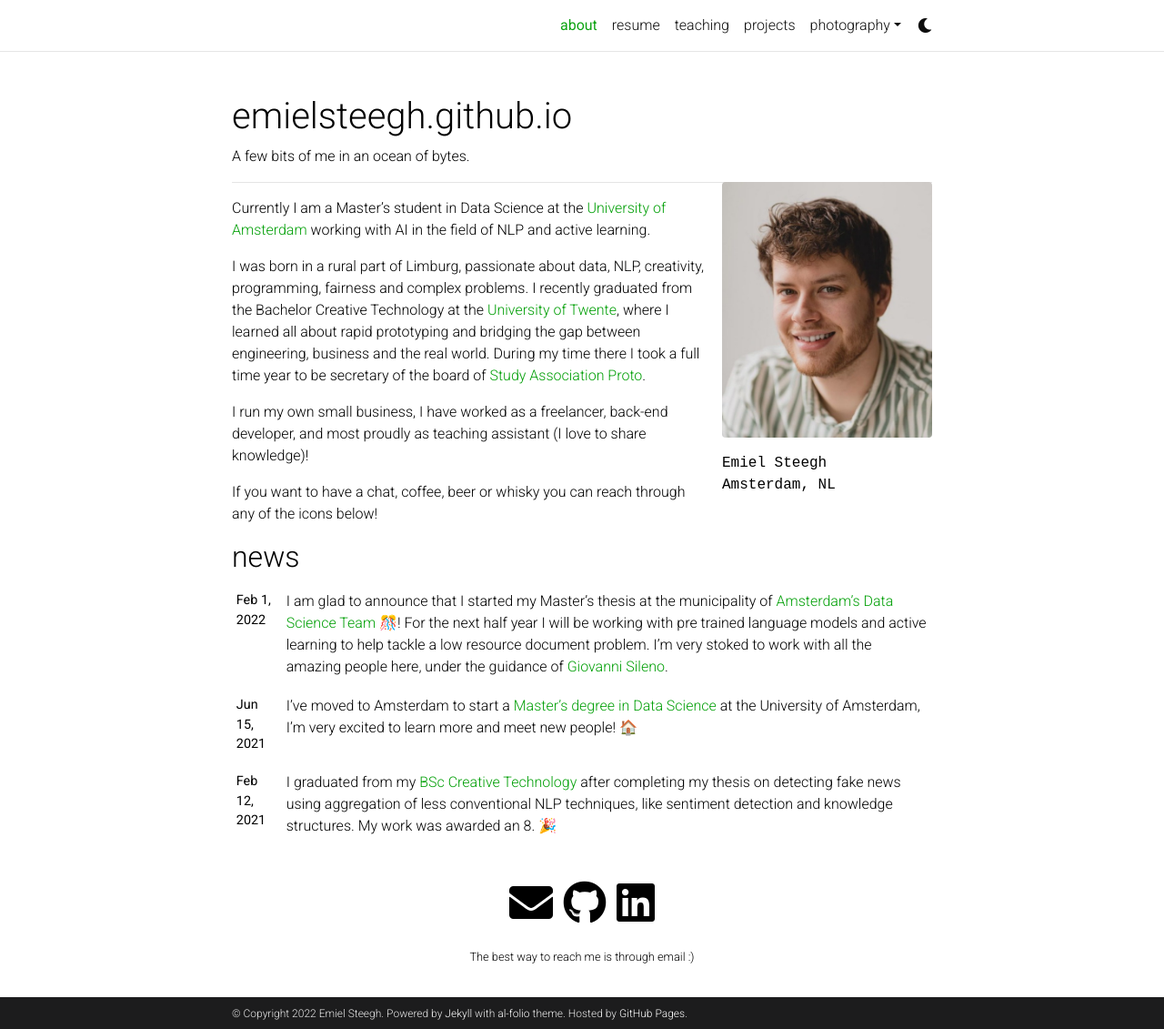
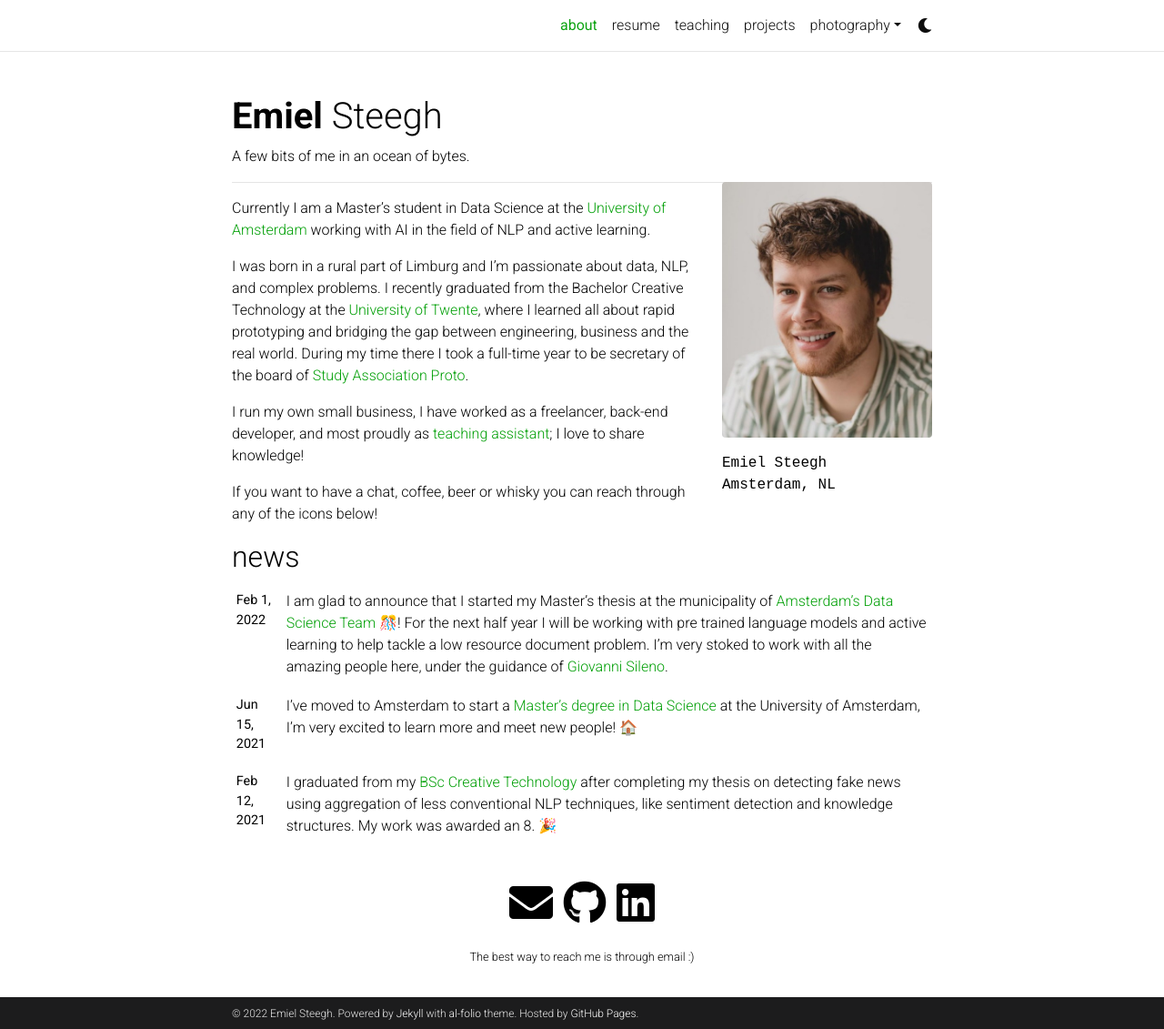
Before and after one commit to emielsteegh/emielsteegh.github.io, a Jekyll site: the page built from _pages/about.md, in a window 1280 px wide and 1131 px high. Shown: the whole window at 91% size. Built offline with Jekyll 4.4.1, drawn with Linux system fonts in a browser that asks for light colours; full-size pictures stand in for the smaller copies a plugin makes; emoji names are drawn with the system emoji font; comment, search, counter and statistics services are not loaded; a style sheet for code colours, icons or effects is not loaded.

Commit message:
update content

```diff
--- a/_includes/footer.html
+++ b/_includes/footer.html
@@ -1,7 +1,7 @@
     {% if site.footer_fixed %}
     <footer class="fixed-bottom">
       <div class="container mt-0">
-        &copy; Copyright {{ site.time | date: '%Y' }} {{ site.first_name }} {{ site.middle_name }} {{ site.last_name }}. {{ site.footer_text }}
+        &copy; {{ site.time | date: '%Y' }} {{ site.first_name }} {{ site.middle_name }} {{ site.last_name }}. {{ site.footer_text }}
         {%- if site.impressum_path -%}
         <a href="{{ site.url }}{{ site.baseurl }}{{ site.impressum_path }}">Impressum</a>.
         {%- endif -%}
--- a/_layouts/about.html
+++ b/_layouts/about.html
@@ -5,10 +5,19 @@ layout: default
 <!-- about.html -->
       <div class="post">
         <header class="post-header">
-          <h1 class="post-title">
-           {% if site.title == "blank" -%}<span class="font-weight-bold">{{ site.first_name }}</span> {{ site.middle_name }} {{ site.last_name }}{%- else -%}{{ site.title }}{%- endif %}
-          </h1>
-          <p class="desc">{{ page.subtitle }}</p>
+          <h1 class="post-title font-weight-bold">
+           {% if site.title == "blank" -%}
+            <h1 class="post-title font-weight-bold">
+              {{ site.first_name }}
+              <h1 class="post-title">
+            { site.middle_name }} {{ site.last_name }}</h1>
+            {%- else -%}
+              <h1 class="post-title ">
+                <span class="font-weight-bold">{{ site.first_name }}</span> {{ site.last_name }}
+              </h1>
+            {%- endif %}
+
+          <p class="desc ">{{ page.subtitle }}</p>
         </header>
 
         <article>
--- a/_pages/about.md
+++ b/_pages/about.md
@@ -19,10 +19,10 @@ social: true  # includes social icons at the bottom of the page
 
 Currently I am a Master's student in Data Science at the [University of Amsterdam](https://www.uva.nl/) working with AI in the field of NLP and active learning.
 
-I was born in a rural part of Limburg, passionate about data, NLP, creativity, programming, fairness and complex problems.
+I was born in a rural part of Limburg and I'm passionate about data, NLP, and complex problems.
 I recently graduated from the Bachelor Creative Technology at the [University of Twente](https://www.utwente.nl/), where I learned all about rapid prototyping and bridging the gap between engineering, business and the real world.
-During my time there I took a full time year to be secretary of the board of [Study Association Proto](https://www.proto.utwente.nl/page/oldfarts#board8).
+During my time there I took a full-time year to be secretary of the board of [Study Association Proto](https://www.proto.utwente.nl/page/oldfarts#board8).
 
-I run my own small business, I have worked as a freelancer, back-end developer, and most proudly as teaching assistant (I love to share knowledge)!
+I run my own small business, I have worked as a freelancer, back-end developer, and most proudly as [teaching assistant](/teaching/); I love to share knowledge!
 
 If you want to have a chat, coffee, beer or whisky you can reach through any of the icons below!
```
